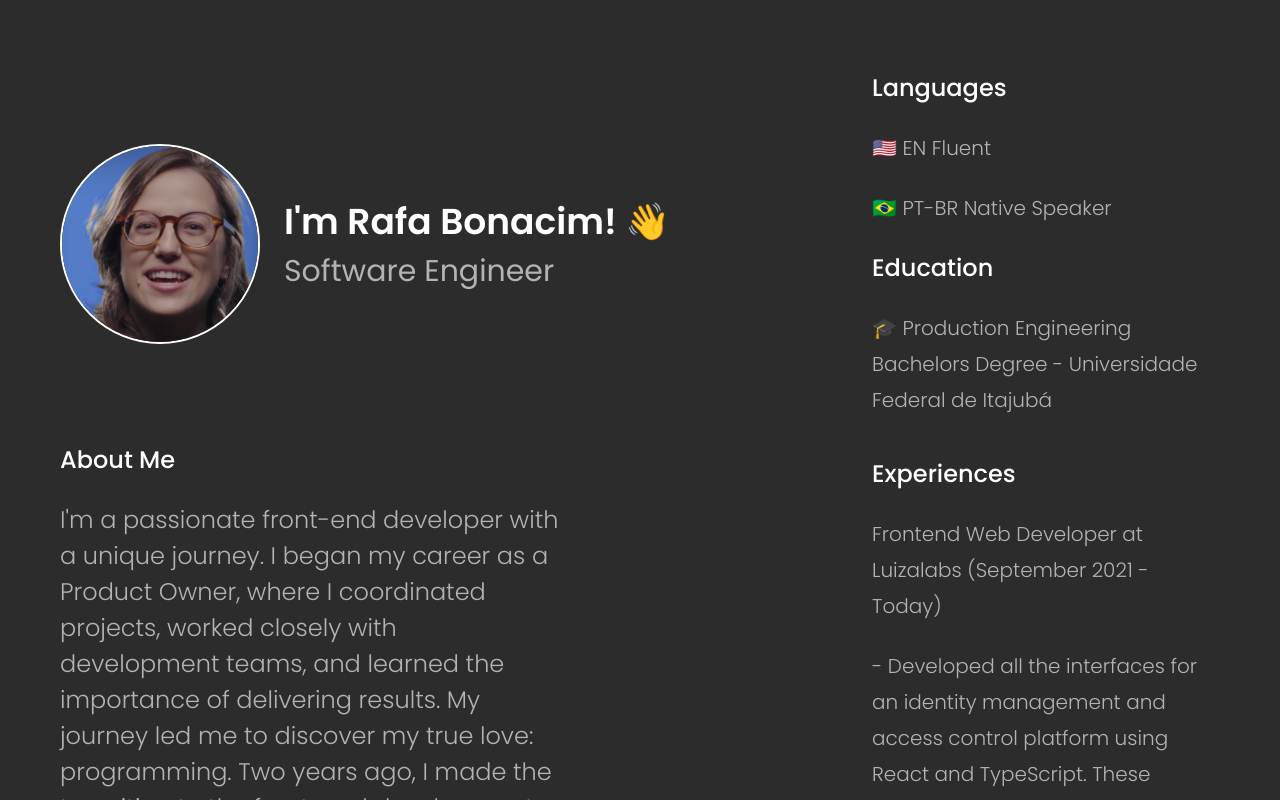
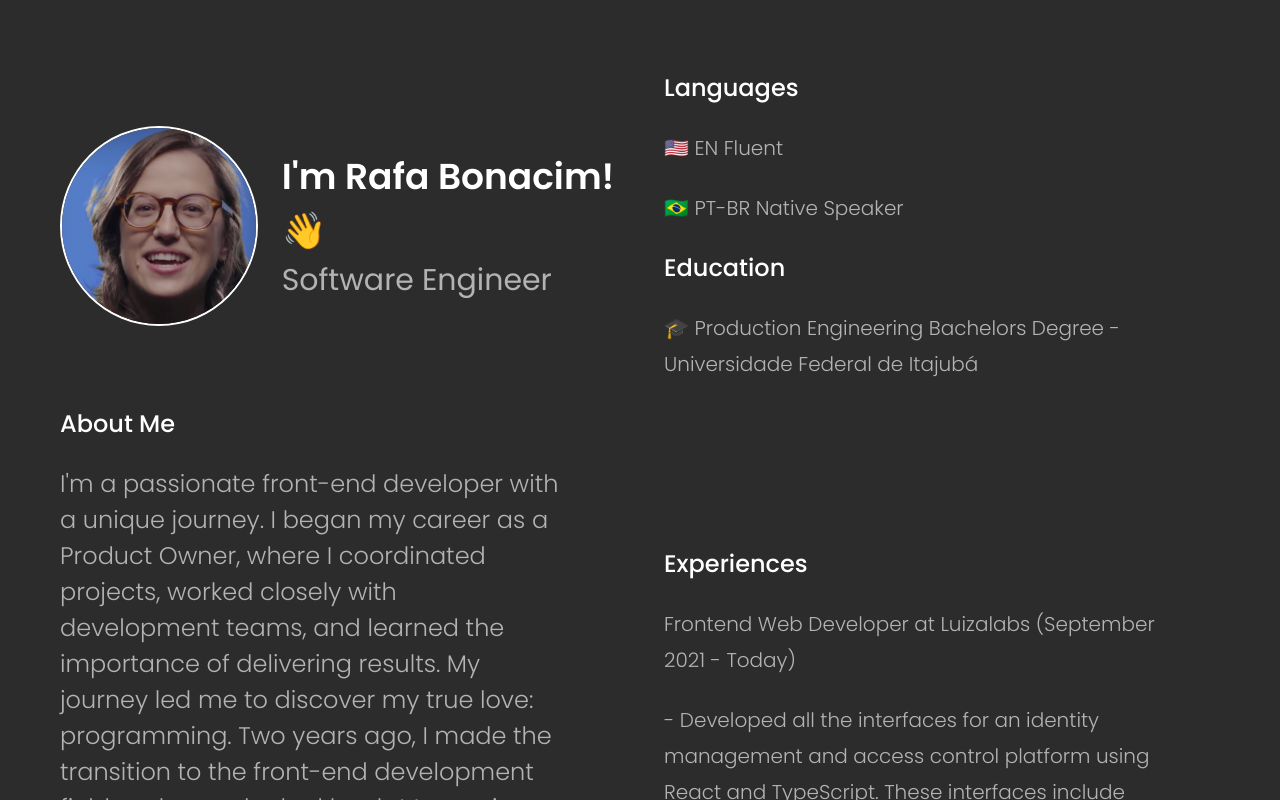
Before and after one commit to rafaelabonacim/portfolio-rafa, a Next.js app: page / in a window 1280 px wide. Shown: the top 800 px of the page. Built offline with nearby package versions, Linux system fonts and the light colour scheme.

Commit message:
refactor: refactor the style of .container

```diff
--- a/src/app/page.tsx
+++ b/src/app/page.tsx
@@ -1,4 +1,3 @@
-import Image from "next/image";
 import { Experience } from "./components/experience/experience";
 import { Header } from "./components/header/header";
 import { Info } from "./components/information/information";
--- a/src/app/styles/home.scss
+++ b/src/app/styles/home.scss
@@ -1,16 +1,15 @@
 .container {
-	padding: 40px 32px;
+	padding: 40px 16px;
 	display: grid;
 	gap: 24px;
 	justify-items: center;
-	grid-template-rows: repeat(4, auto);
+	grid-template-rows: repeat(5, auto);
 	grid-template-areas:
 		"header"
 		"btns"
 		"experience"
 		"projects"
 		"info";
-  justify-items: center;
 
 	.buttons {
 		display: flex;
@@ -45,9 +44,8 @@
 @media (min-width: 768px) {
 	.container {
 		padding: 70px 60px;
-		height: 100vh;
 		grid-template-rows: fit-content(100%);
-		grid-template-columns: 60% 30%;
+		grid-template-columns: 50% 50%;
 		align-items: center;
 		justify-items: start;
 		justify-content: space-between;
```
